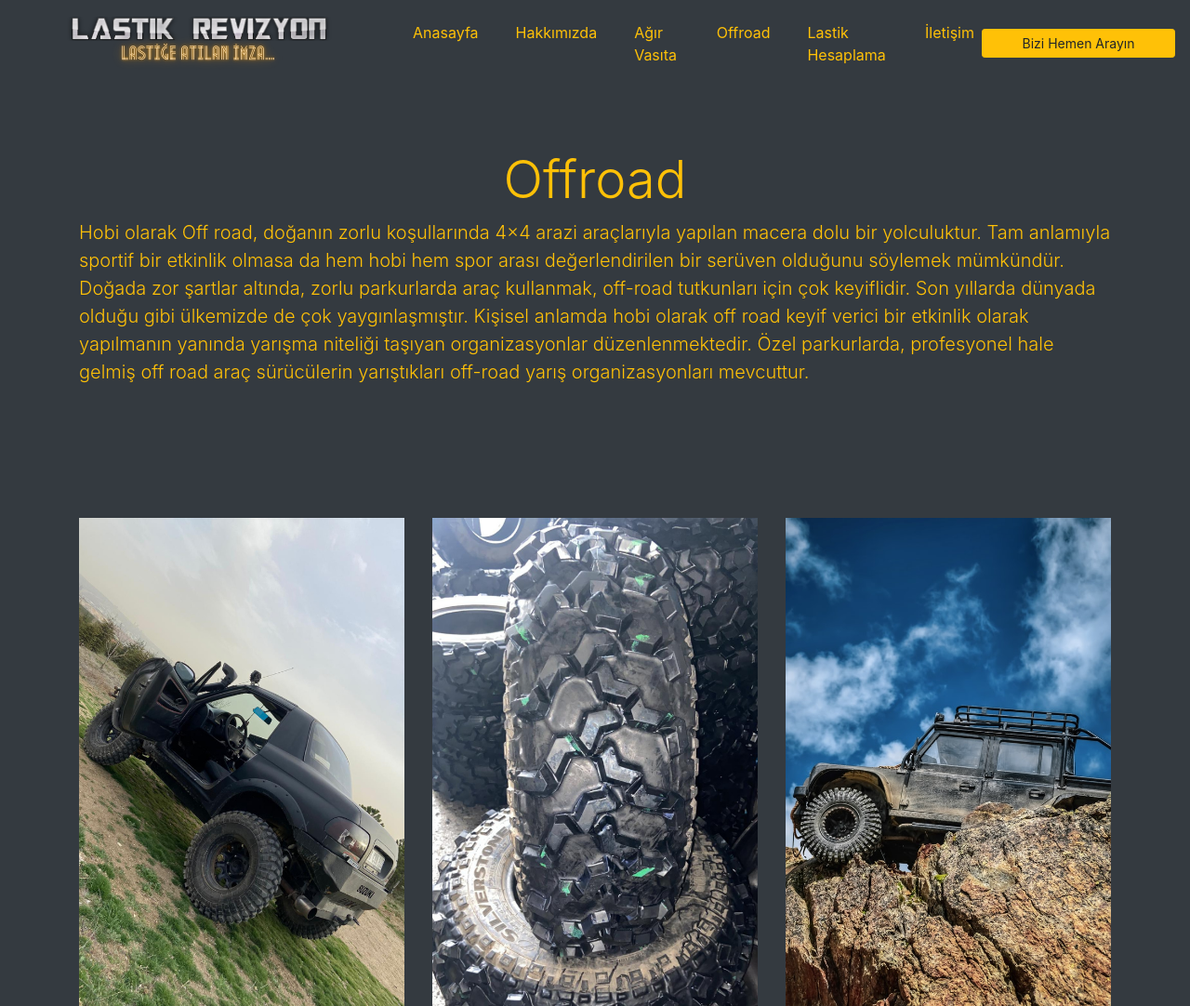
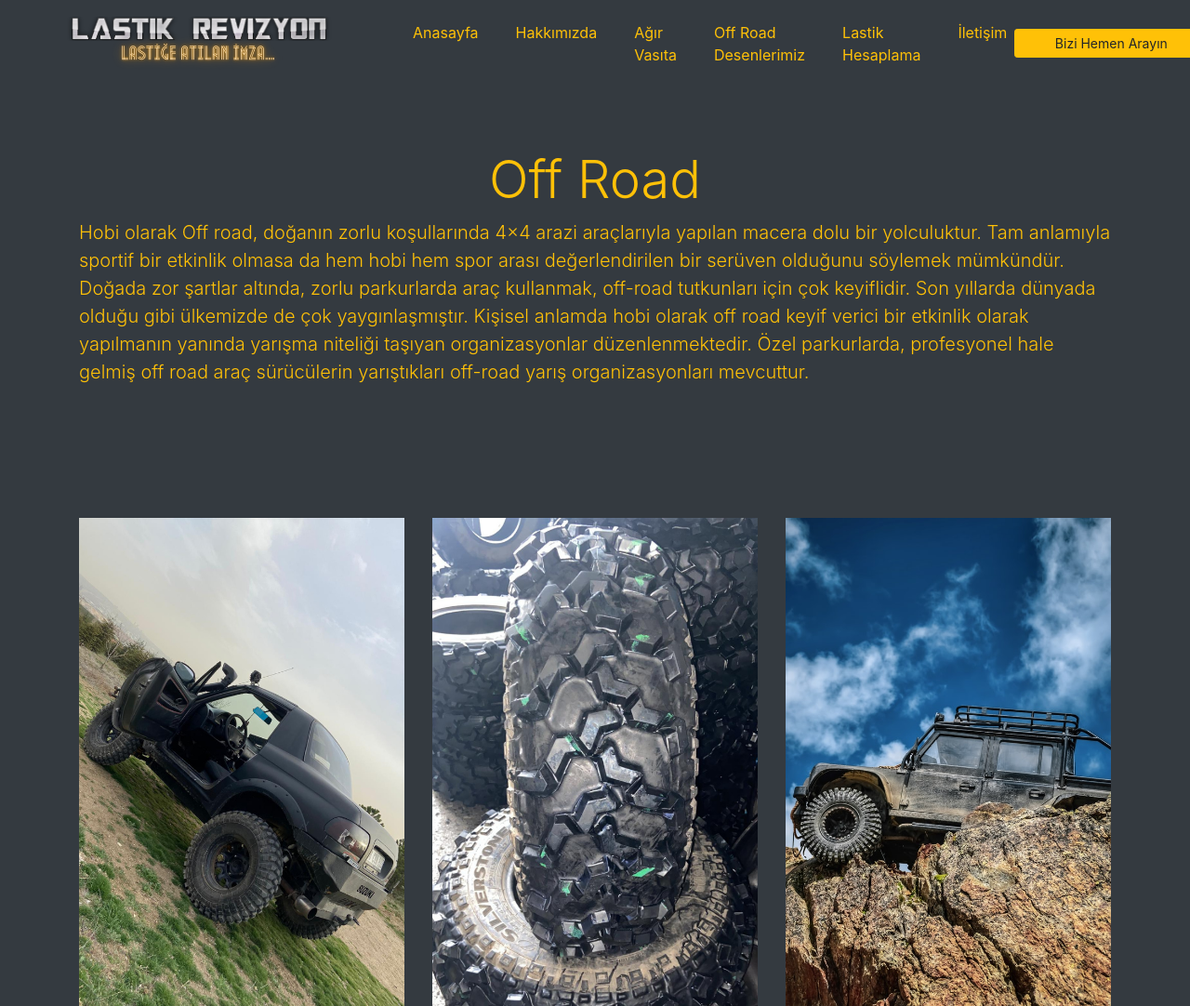
Before and after one commit to kadirmertgul/www.lastikrevizyon.com, a plain HTML site: page offroad.html in a window 1280 px wide. Shown: the top 1082 px of the page at 93% size. Drawn offline with nearby package versions, Linux system fonts and the light colour scheme.

Commit message:
Update offroad.html

```diff
--- a/offroad.html
+++ b/offroad.html
@@ -29,7 +29,7 @@
                     <li class="nav-item"><a href="index.html" class="nav-link ml-4 text-warning">Anasayfa</a></li>
                     <li class="nav-item"><a href="hakkimizda.html" class="nav-link ml-4 text-warning">Hakkımızda</a></li>
                     <li class="nav-item"><a href="agirvasita.html" class="nav-link ml-4 text-warning">Ağır Vasıta</a></li>
-                    <li class="nav-item"><a href="offroad.html" class="nav-link ml-4 text-warning">Offroad</a></li>
+                    <li class="nav-item"><a href="offroad.html" class="nav-link ml-4 text-warning">Off Road Desenlerimiz</a></li>
                     <li class="nav-item"><a href="lastikhesaplama.html" class="nav-link ml-4 text-warning">Lastik Hesaplama</a></li>
                     <li class="nav-item"><a href="iletisim.html" class="nav-link ml-4 text-warning">İletişim</a></li>
               </ul>
@@ -40,7 +40,7 @@
           <br><br><br><br>
           <div class="jumbotron jumbotron-fluid bg-dark text-warning">
             <div class="container text-left">
-              <h1 class="display-4 text-center">Offroad</h1>
+              <h1 class="display-4 text-center">Off Road</h1>
               <p class="lead">Hobi olarak Off road, doğanın zorlu koşullarında 4×4 arazi araçlarıyla yapılan macera dolu bir yolculuktur.
                 Tam anlamıyla sportif bir etkinlik olmasa da hem hobi hem spor arası değerlendirilen bir serüven olduğunu söylemek mümkündür.
                  Doğada zor şartlar altında, zorlu parkurlarda araç kullanmak, off-road tutkunları için çok keyiflidir. Son yıllarda dünyada olduğu gibi ülkemizde de çok yaygınlaşmıştır. Kişisel anlamda hobi olarak off road keyif verici bir etkinlik olarak yapılmanın yanında yarışma niteliği taşıyan organizasyonlar düzenlenmektedir.
```
